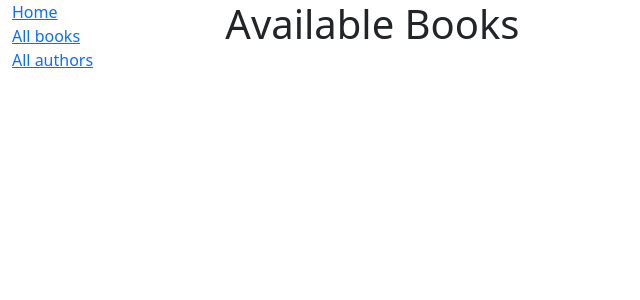
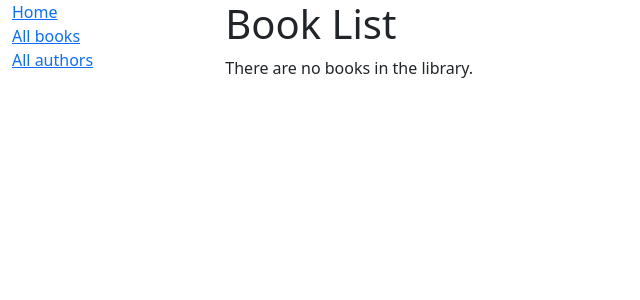
Before and after one commit to roblusk/local-library-django-tutorial, a Django app: page /catalog/books/ in a window 1280 px wide. Shown: the top 300 px of the page, without its empty margins (0-640 px from the left). Run offline with Django 4.2, Linux system fonts and the light colour scheme; data that the repository does not hold is empty.

Commit message:
refactor books_list template to use BookListView; started on BookDetailView

```diff
--- a/locallibrary/catalog/templates/base_generic.html
+++ b/locallibrary/catalog/templates/base_generic.html
@@ -21,7 +21,7 @@
             {% block sidebar %}
               <ul class="sidebar-nav">
                 <li><a href="{% url 'index' %}">Home</a></li>
-                <li><a href="">All books</a></li>
+                <li><a href="{% url 'books' %}">All books</a></li>
                 <li><a href="">All authors</a></li>
               </ul>
             {% endblock %}
--- /dev/null
+++ b/locallibrary/catalog/templates/catalog/book_list.html
@@ -0,0 +1,23 @@
+{% extends "base_generic.html" %}
+
+{% block title %}
+    <title>Available Books</title>
+{% endblock %}
+
+{% block content %}
+    <h1>Book List</h1>
+
+    {% if book_list %}
+    <ul>
+        {% for book in book_list %}
+            <li>
+                <a href="{{ book.get_absolute_url }}">{{ book.title }}</a>
+                ({{book.author}})
+            </li>
+        {% endfor %}
+    </ul>
+    {% else %}
+        <p>There are no books in the library.</p>
+    {% endif %}
+
+{% endblock %}
--- a/locallibrary/catalog/urls.py
+++ b/locallibrary/catalog/urls.py
@@ -2,5 +2,7 @@ from django.urls import path
 from . import views
 urlpatterns = [
     path('', views.index, name='index'),
-    path('books/', views.books_list, name='books'),
+    #path('books/', views.books_list, name='books'),
+    path('books/', views.BookListView.as_view(), name='books'),
+    path('book/<int:pk>', views.BookDetailView.as_view(), name='book-detail'),
 ]
--- a/locallibrary/catalog/views.py
+++ b/locallibrary/catalog/views.py
@@ -22,11 +22,16 @@ def index(request):
 
     return render(request, 'index.html', context=context)
 
-def books_list(request):
-    available_books = Book.objects.filter(bookinstance__status__exact='a').distinct()
+# def books_list(request):
+#     available_books = Book.objects.filter(bookinstance__status__exact='a').distinct()
+#     context = {
+#         'available_books': available_books
+#     }
+#     return render(request, 'books_list.html', context=context)
 
-    context = {
-        'available_books': available_books
-    }
+from django.views import generic
+class BookListView(generic.ListView):
+    model=Book
 
-    return render(request, 'books_list.html', context=context)
+class BookDetailView(generic.DetailView):
+    model = Book
```
Also changed, not shown: locallibrary/catalog/templates/catalog/book_detail.html (added, +7 -0 lines).
